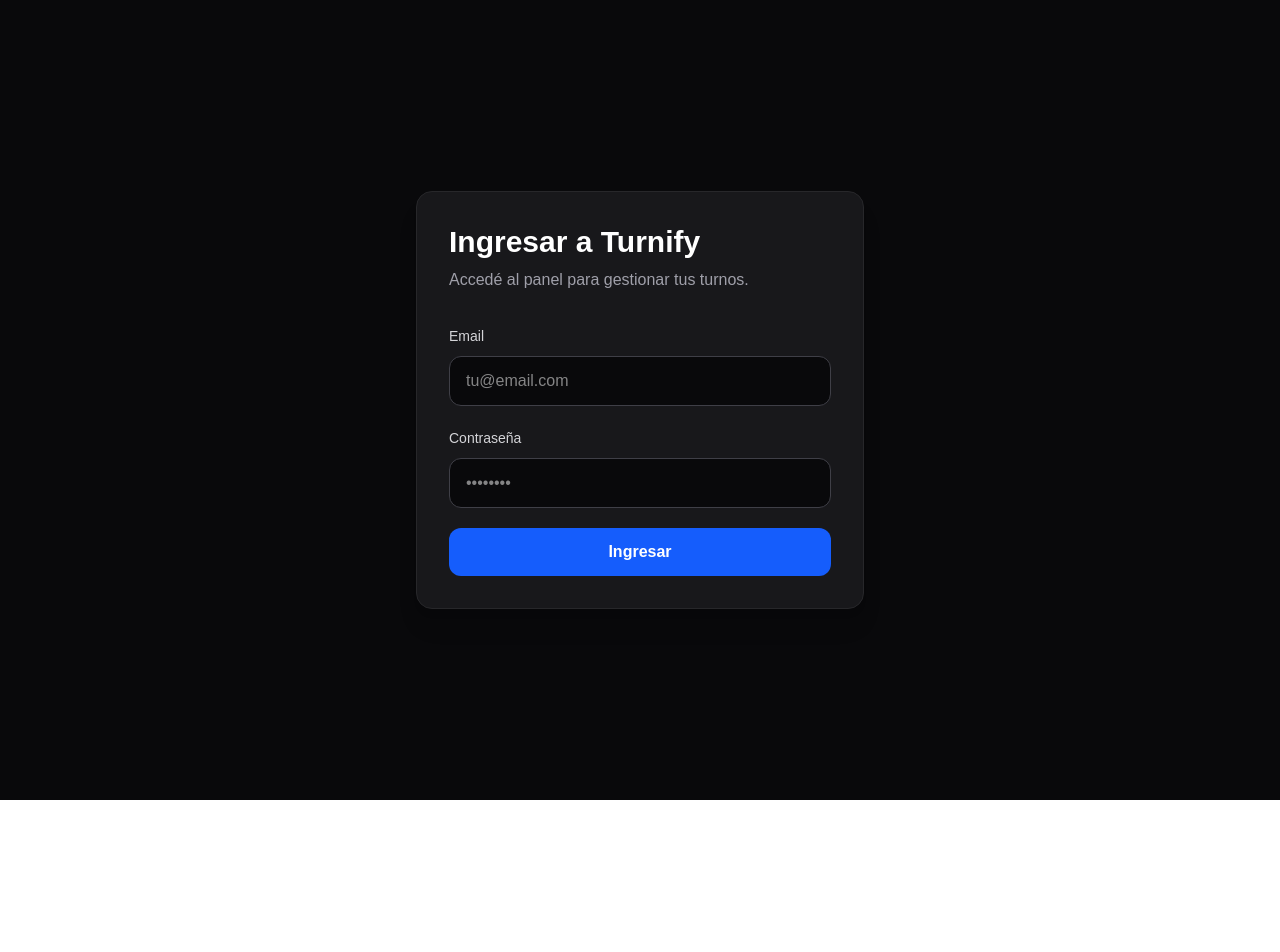
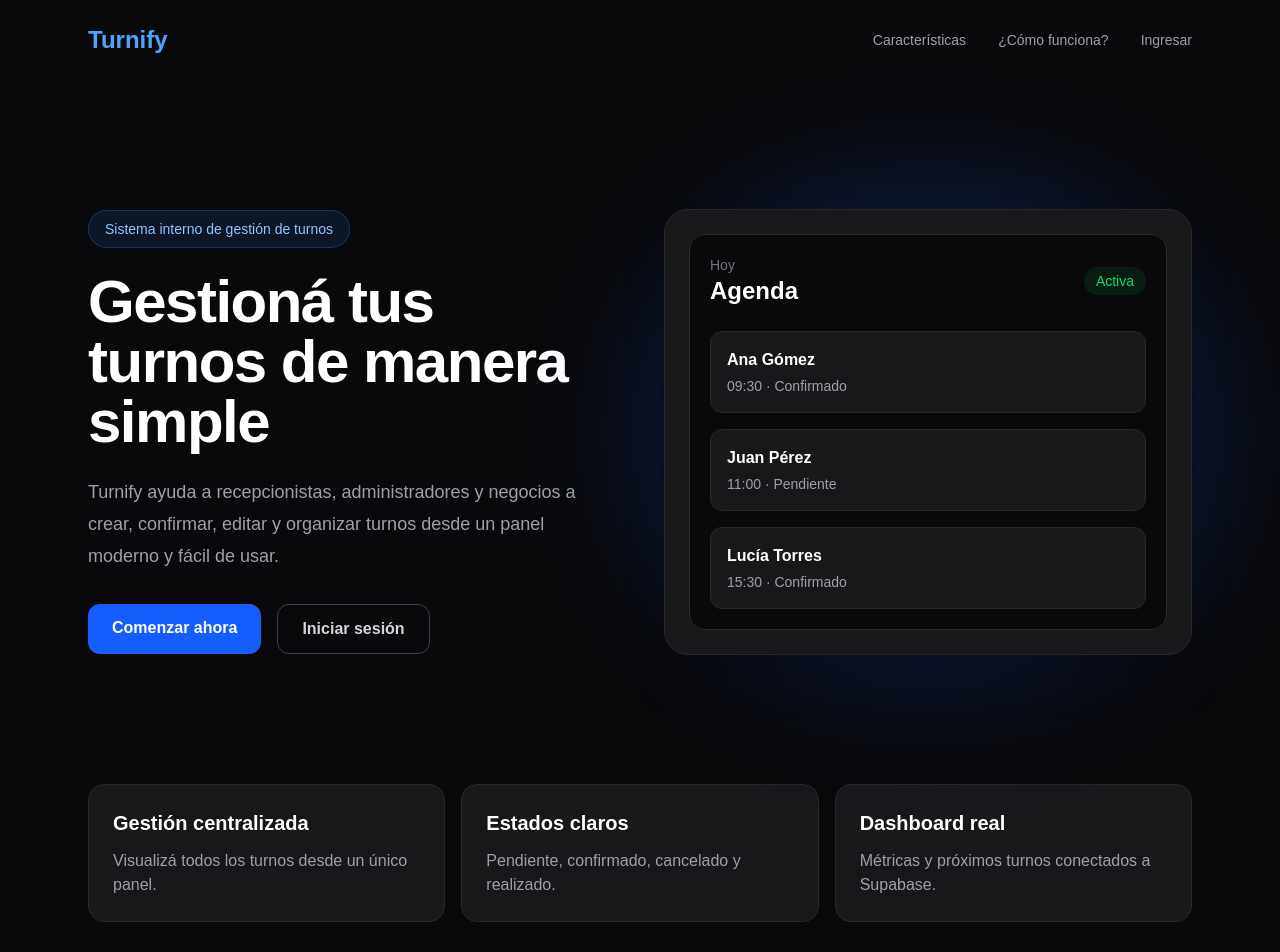
Before and after one commit to RocioAranibar/turnify, a Next.js app: page / in a window 1280 px wide. Shown: the top 952 px of the page. Before the commit the page ends 800 px from the top, so only its background shows below. Built offline with nearby package versions, Linux system fonts and the light colour scheme.

Commit message:
feat: implement appointment management workflow and dashboard

```diff
--- a/src/app/dashboard/page.tsx
+++ b/src/app/dashboard/page.tsx
@@ -22,9 +22,19 @@
   const cancelled =
     appointments?.filter((a) => a.status === "cancelled").length ?? 0;
 
-  const nextAppointment = appointments?.find(
-    (a) => a.status !== "cancelled"
-  );
+  const nextAppointment = appointments
+    ?.filter((appointment) => appointment.status === "confirmed")
+    .sort((a, b) => {
+      const dateA = new Date(
+        `${a.appointment_date}T${a.appointment_time}`
+      ).getTime();
+
+      const dateB = new Date(
+        `${b.appointment_date}T${b.appointment_time}`
+      ).getTime();
+
+      return dateA - dateB;
+    })[0];
 
   const stats = [
     { label: "Total de turnos", value: total },
@@ -93,7 +103,7 @@
         </div>
       ) : (
         <p className="mt-4 text-zinc-400">
-          No hay turnos próximos disponibles.
+          No hay turnos confirmados.
         </p>
       )}
     </section>
--- /dev/null
+++ b/src/app/login/page.tsx
@@ -0,0 +1,72 @@
+import Link from "next/link";
+
+export default function LoginPage() {
+  return (
+    <main className="min-h-screen bg-zinc-950 text-white">
+      <div className="mx-auto flex min-h-screen max-w-6xl items-center justify-center px-6">
+        <section className="grid w-full gap-10 md:grid-cols-2 md:items-center">
+          <div>
+            <Link href="/" className="text-xl font-bold text-blue-400">
+              Turnify
+            </Link>
+
+            <h1 className="mt-10 text-4xl font-bold">
+              Bienvenido de nuevo
+            </h1>
+
+            <p className="mt-4 max-w-md text-zinc-400">
+              Iniciá sesión para continuar gestionando tus turnos.
+            </p>
+          </div>
+
+          <form className="rounded-2xl border border-zinc-800 bg-zinc-900 p-8 shadow-xl">
+            <h2 className="text-2xl font-semibold">Iniciar sesión</h2>
+
+            <div className="mt-6">
+              <label className="text-sm text-zinc-300">Email</label>
+              <input
+                type="email"
+                placeholder="tu@email.com"
+                className="mt-2 w-full rounded-xl border border-zinc-700 bg-zinc-950 px-4 py-3 outline-none focus:border-blue-500"
+              />
+            </div>
+
+            <div className="mt-5">
+              <label className="text-sm text-zinc-300">Contraseña</label>
+              <input
+                type="password"
+                placeholder="••••••••"
+                className="mt-2 w-full rounded-xl border border-zinc-700 bg-zinc-950 px-4 py-3 outline-none focus:border-blue-500"
+              />
+            </div>
+
+            <div className="mt-5 flex items-center justify-between text-sm">
+              <label className="flex items-center gap-2 text-zinc-400">
+                <input type="checkbox" />
+                Recordarme
+              </label>
+
+              <a href="#" className="text-blue-400 hover:text-blue-300">
+                ¿Olvidaste tu contraseña?
+              </a>
+            </div>
+
+            <Link
+              href="/dashboard"
+              className="mt-6 block rounded-xl bg-blue-600 px-4 py-3 text-center font-semibold hover:bg-blue-500"
+            >
+              Iniciar sesión
+            </Link>
+
+            <p className="mt-6 text-center text-sm text-zinc-400">
+              ¿No tenés cuenta?{" "}
+              <a href="#" className="text-blue-400 hover:text-blue-300">
+                Registrate
+              </a>
+            </p>
+          </form>
+        </section>
+      </div>
+    </main>
+  );
+}
--- a/src/app/page.tsx
+++ b/src/app/page.tsx
@@ -1,38 +1,126 @@
-export default function LoginPage() {
+import Link from "next/link";
+
+export default function HomePage() {
   return (
-    <main className="min-h-screen flex items-center justify-center bg-zinc-950 px-6 text-white">
-      <section className="w-full max-w-md rounded-2xl border border-zinc-800 bg-zinc-900 p-8 shadow-xl">
-        <h1 className="text-3xl font-bold">Ingresar a Turnify</h1>
-        <p className="mt-2 text-zinc-400">
-          Accedé al panel para gestionar tus turnos.
-        </p>
+    <main className="min-h-screen overflow-hidden bg-zinc-950 text-white">
+      <nav className="mx-auto flex max-w-6xl items-center justify-between px-6 py-6">
+        <Link href="/" className="text-2xl font-bold text-blue-400">
+          Turnify
+        </Link>
 
-        <form className="mt-8 space-y-5">
-          <div>
-            <label className="text-sm text-zinc-300">Email</label>
-            <input
-              type="email"
-              placeholder="tu@email.com"
-              className="mt-2 w-full rounded-xl border border-zinc-700 bg-zinc-950 px-4 py-3 outline-none focus:border-blue-500"
-            />
+        <div className="hidden items-center gap-8 text-sm text-zinc-400 md:flex">
+          <a href="#features" className="hover:text-white">
+            Características
+          </a>
+          <a href="#how-it-works" className="hover:text-white">
+            ¿Cómo funciona?
+          </a>
+          <Link href="/login" className="hover:text-white">
+            Ingresar
+          </Link>
+        </div>
+      </nav>
+
+      <section className="mx-auto grid min-h-[calc(100vh-96px)] max-w-6xl items-center gap-12 px-6 py-16 md:grid-cols-2">
+        <div>
+          <p className="inline-flex rounded-full border border-blue-500/30 bg-blue-500/10 px-4 py-2 text-sm text-blue-300">
+            Sistema interno de gestión de turnos
+          </p>
+
+          <h1 className="mt-6 text-5xl font-bold tracking-tight md:text-6xl">
+            Gestioná tus turnos de manera simple
+          </h1>
+
+          <p className="mt-6 max-w-xl text-lg leading-8 text-zinc-400">
+            Turnify ayuda a recepcionistas, administradores y negocios a crear,
+            confirmar, editar y organizar turnos desde un panel moderno y fácil
+            de usar.
+          </p>
+
+          <div className="mt-8 flex flex-col gap-4 sm:flex-row">
+            <Link
+              href="/dashboard"
+              className="rounded-xl bg-blue-600 px-6 py-3 text-center font-semibold hover:bg-blue-500"
+            >
+              Comenzar ahora
+            </Link>
+
+            <Link
+              href="/login"
+              className="rounded-xl border border-zinc-700 px-6 py-3 text-center font-semibold text-zinc-300 hover:bg-zinc-900"
+            >
+              Iniciar sesión
+            </Link>
           </div>
+        </div>
 
-          <div>
-            <label className="text-sm text-zinc-300">Contraseña</label>
-            <input
-              type="password"
-              placeholder="••••••••"
-              className="mt-2 w-full rounded-xl border border-zinc-700 bg-zinc-950 px-4 py-3 outline-none focus:border-blue-500"
-            />
+        <div className="relative">
+          <div className="absolute -inset-6 rounded-full bg-blue-600/20 blur-3xl" />
+
+          <div className="relative rounded-3xl border border-zinc-800 bg-zinc-900 p-6 shadow-2xl">
+            <div className="rounded-2xl border border-zinc-800 bg-zinc-950 p-5">
+              <div className="flex items-center justify-between">
+                <div>
+                  <p className="text-sm text-zinc-500">Hoy</p>
+                  <h2 className="text-2xl font-bold">Agenda</h2>
+                </div>
+
+                <span className="rounded-full bg-green-500/10 px-3 py-1 text-sm text-green-400">
+                  Activa
+                </span>
+              </div>
+
+              <div className="mt-6 space-y-4">
+                <div className="rounded-xl border border-zinc-800 bg-zinc-900 p-4">
+                  <p className="font-semibold">Ana Gómez</p>
+                  <p className="mt-1 text-sm text-zinc-400">
+                    09:30 · Confirmado
+                  </p>
+                </div>
+
+                <div className="rounded-xl border border-zinc-800 bg-zinc-900 p-4">
+                  <p className="font-semibold">Juan Pérez</p>
+                  <p className="mt-1 text-sm text-zinc-400">
+                    11:00 · Pendiente
+                  </p>
+                </div>
+
+                <div className="rounded-xl border border-zinc-800 bg-zinc-900 p-4">
+                  <p className="font-semibold">Lucía Torres</p>
+                  <p className="mt-1 text-sm text-zinc-400">
+                    15:30 · Confirmado
+                  </p>
+                </div>
+              </div>
+            </div>
           </div>
+        </div>
+      </section>
 
-          <button
-            type="button"
-            className="w-full rounded-xl bg-blue-600 px-4 py-3 font-semibold hover:bg-blue-500"
-          >
-            Ingresar
-          </button>
-        </form>
+      <section
+        id="features"
+        className="mx-auto grid max-w-6xl gap-4 px-6 pb-20 md:grid-cols-3"
+      >
+        <article className="rounded-2xl border border-zinc-800 bg-zinc-900 p-6">
+          <h3 className="text-xl font-semibold">Gestión centralizada</h3>
+          <p className="mt-3 text-zinc-400">
+            Visualizá todos los turnos desde un único panel.
+          </p>
+        </article>
+
+        <article className="rounded-2xl border border-zinc-800 bg-zinc-900 p-6">
+          <h3 className="text-xl font-semibold">Estados claros</h3>
+          <p className="mt-3 text-zinc-400">
+            Pendiente, confirmado, cancelado y realizado.
+          </p>
+        </article>
+
+        <article className="rounded-2xl border border-zinc-800 bg-zinc-900 p-6">
+          <h3 className="text-xl font-semibold">Dashboard real</h3>
+          <p className="mt-3 text-zinc-400">
+            Métricas y próximos turnos conectados a Supabase.
+          </p>
+        </article>
       </section>
     </main>
   );
```
